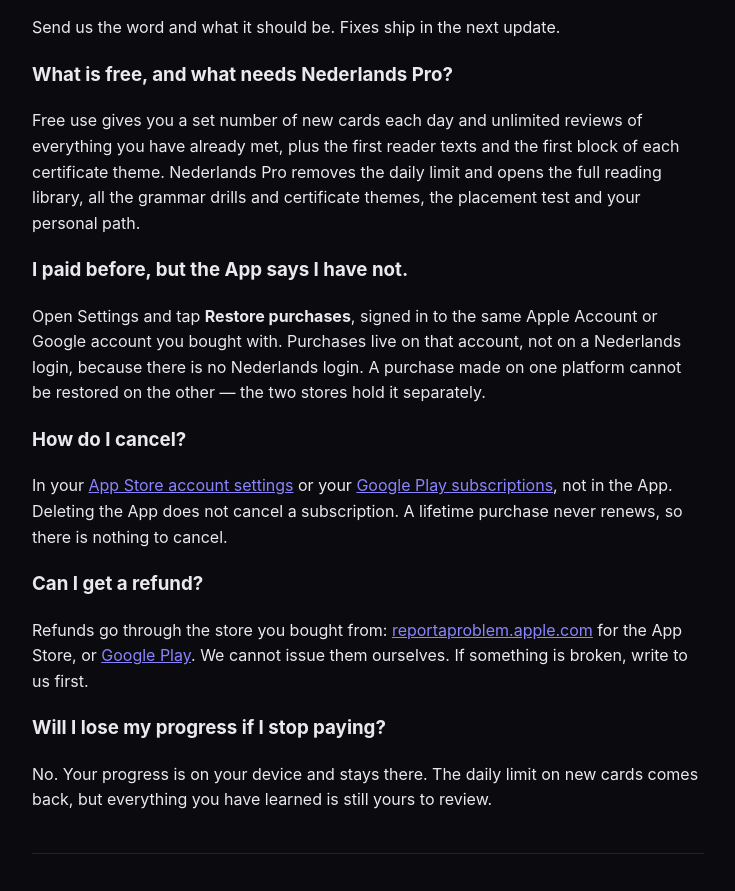
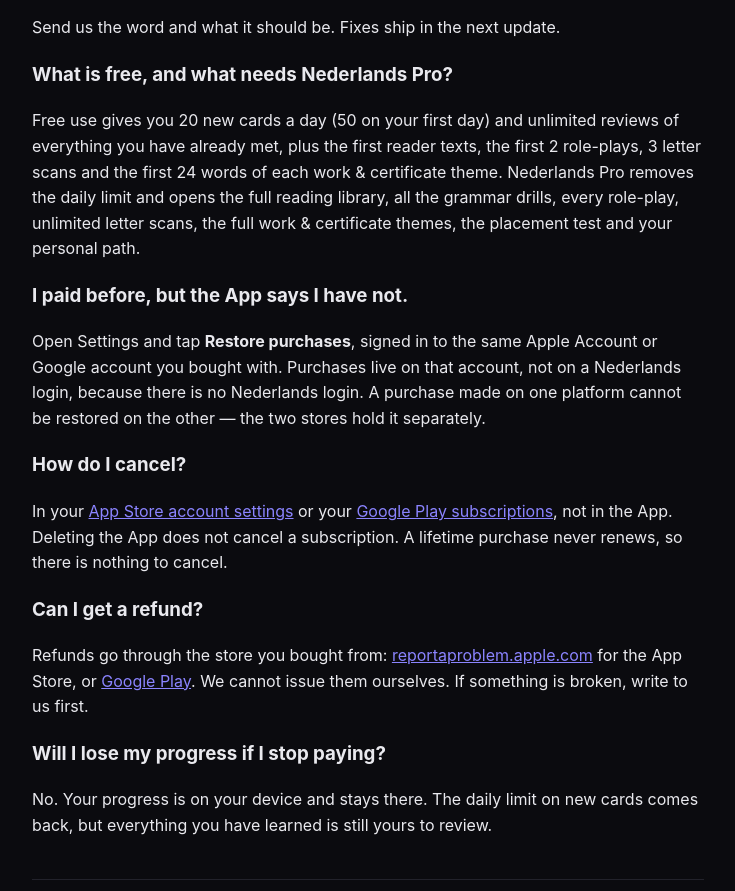
Before and after one commit to 0quantum/nederlands-site, a plain HTML site: page support.html in a window 1280 px wide. Shown: the part 955-1846 px from the top of the page, without its empty margins (272-1007 px from the left). Drawn offline with Linux system fonts and the light colour scheme.

Commit message:
Privacy: daily time per part of the App and a weekly progress summary; site names role-plays, ear trainer, scanner and the free/Pro split; updated 2 November 2026

```diff
--- a/support.html
+++ b/support.html
@@ -35,11 +35,12 @@
   <p>Send us the word and what it should be. Fixes ship in the next update.</p>
 
   <h3>What is free, and what needs Nederlands Pro?</h3>
-  <p>Free use gives you a set number of new cards each day and unlimited reviews of
-  everything you have already met, plus the first reader texts and the first block of each certificate theme.
-  Nederlands Pro removes the
-  daily limit and opens the full reading library, all the grammar drills and certificate themes, the placement
-  test and your personal path.</p>
+  <p>Free use gives you 20 new cards a day (50 on your first day) and unlimited reviews
+  of everything you have already met, plus the first reader texts, the first 2 role-plays,
+  3 letter scans and the first 24 words of each work &amp; certificate theme.
+  Nederlands Pro removes the daily limit and opens the full reading library, all the
+  grammar drills, every role-play, unlimited letter scans, the full work &amp; certificate
+  themes, the placement test and your personal path.</p>
 
   <h3>I paid before, but the App says I have not.</h3>
   <p>Open Settings and tap <strong>Restore purchases</strong>, signed in to the same
```
Also changed, not shown: index.html (+1 -1 lines), privacy.html (+7 -1 lines), terms.html (+3 -3 lines).
